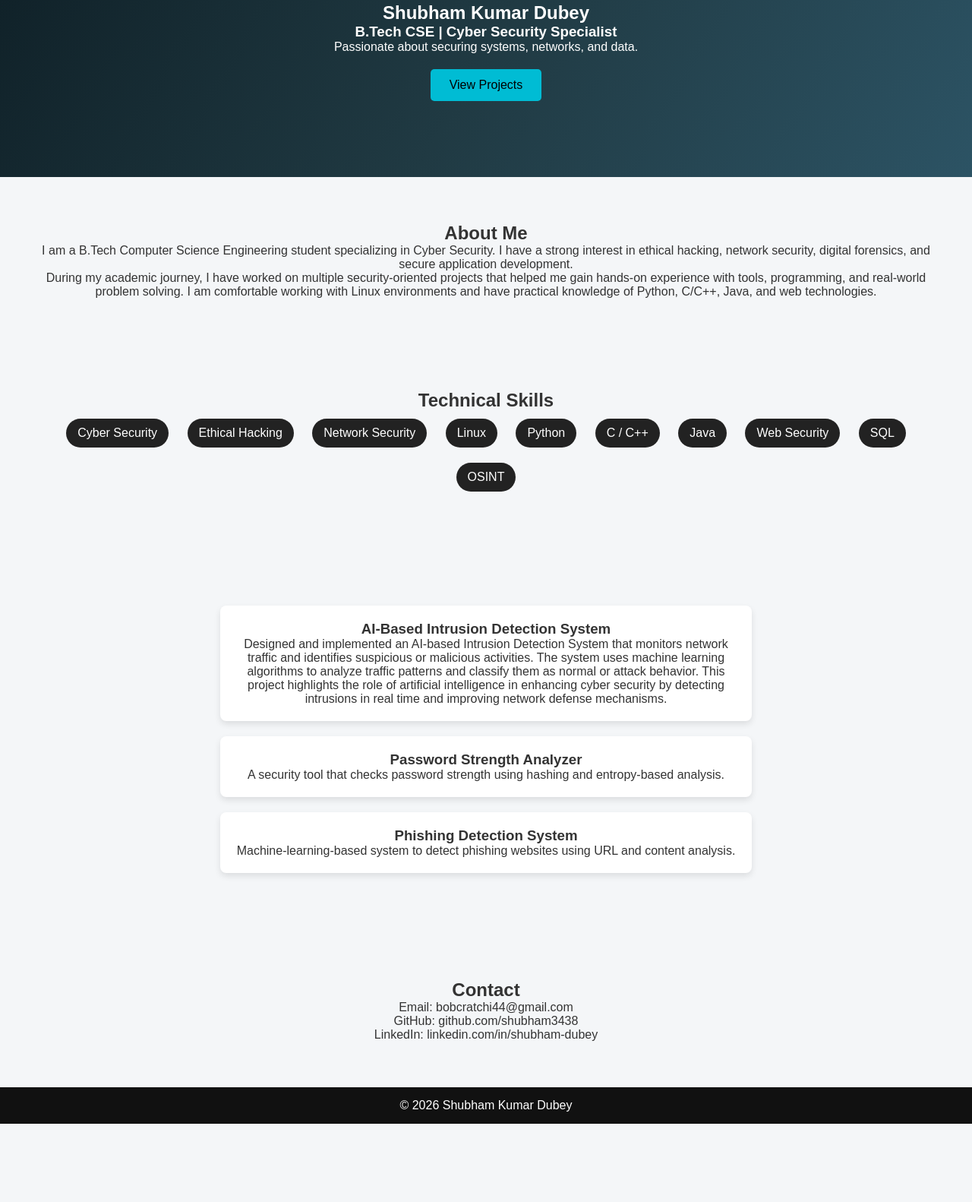
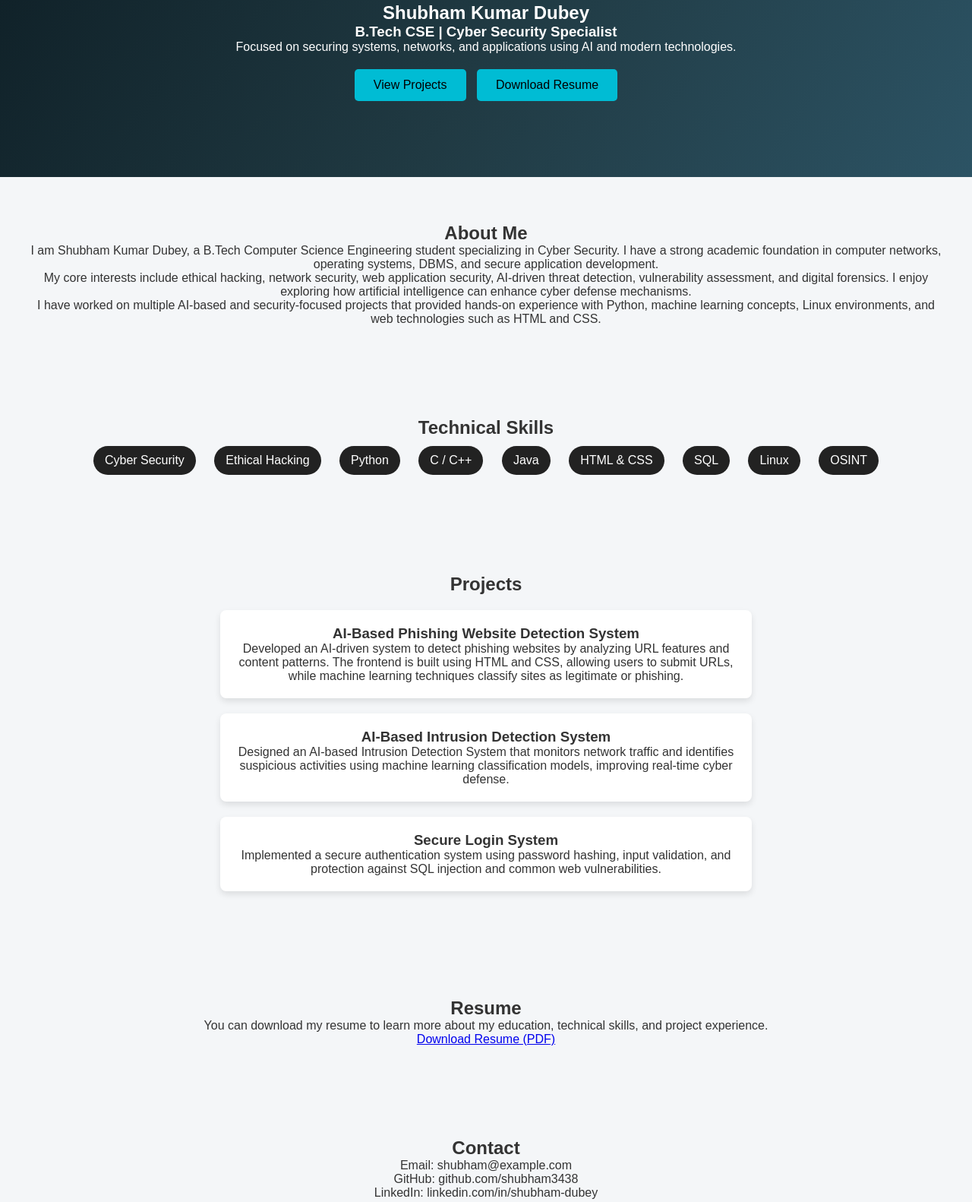
Before and after one commit to shubhshab/shubham2.github.io, a plain HTML site: page index.html in a window 1280 px wide. Shown: the part 155-1737 px from the top of the page at 76% size. Before the commit the page ends 1634 px from the top, so only its background shows below. Drawn offline with Linux system fonts and the light colour scheme.

Commit message:
Update index.html

```diff
--- a/index.html
+++ b/index.html
@@ -15,6 +15,7 @@
             <li><a href="#about">About</a></li>
             <li><a href="#skills">Skills</a></li>
             <li><a href="#projects">Projects</a></li>
+            <li><a href="#resume">Resume</a></li>
             <li><a href="#contact">Contact</a></li>
         </ul>
     </nav>
@@ -23,81 +24,103 @@
     <section class="hero">
         <h1>Shubham Kumar Dubey</h1>
         <h3>B.Tech CSE | Cyber Security Specialist</h3>
-        <p>Passionate about securing systems, networks, and data.</p>
+        <p>Focused on securing systems, networks, and applications using AI and modern technologies.</p>
+
         <a href="#projects" class="btn">View Projects</a>
+        <a href="resume.pdf" class="btn" style="margin-left:10px;" download>Download Resume</a>
     </section>
 
-    <!-- About -->
+    <!-- About Section -->
     <section id="about">
         <h2>About Me</h2>
+
         <p>
-            I am a B.Tech Computer Science Engineering student specializing in Cyber Security.
-            I have a strong interest in ethical hacking, network security, digital forensics,
-            and secure application development.
+            I am Shubham Kumar Dubey, a B.Tech Computer Science Engineering student specializing in
+            Cyber Security. I have a strong academic foundation in computer networks, operating systems,
+            DBMS, and secure application development.
         </p>
 
         <p>
-            During my academic journey, I have worked on multiple security-oriented projects that helped me
-            gain hands-on experience with tools, programming, and real-world problem solving.
-            I am comfortable working with Linux environments and have practical knowledge of Python,
-            C/C++, Java, and web technologies.
+            My core interests include ethical hacking, network security, web application security,
+            AI-driven threat detection, vulnerability assessment, and digital forensics.
+            I enjoy exploring how artificial intelligence can enhance cyber defense mechanisms.
         </p>
+
+        <p>
+            I have worked on multiple AI-based and security-focused projects that provided hands-on
+            experience with Python, machine learning concepts, Linux environments, and web technologies
+            such as HTML and CSS.
+        </p>
+
+
     </section>
 
-    <!-- Skills -->
+    <!-- Skills Section -->
     <section id="skills">
         <h2>Technical Skills</h2>
         <div class="skill-box">
             <span>Cyber Security</span>
             <span>Ethical Hacking</span>
-            <span>Network Security</span>
-            <span>Linux</span>
             <span>Python</span>
             <span>C / C++</span>
             <span>Java</span>
-            <span>Web Security</span>
+            <span>HTML & CSS</span>
             <span>SQL</span>
+            <span>Linux</span>
             <span>OSINT</span>
         </div>
     </section>
 
-    <!-- Projects -->
+    <!-- Projects Section -->
     <section id="projects">
+        <h2>Projects</h2>
 
+        <div class="project-card">
+            <h3>AI-Based Phishing Website Detection System</h3>
+            <p>
+                Developed an AI-driven system to detect phishing websites by analyzing URL features
+                and content patterns. The frontend is built using HTML and CSS, allowing users to
+                submit URLs, while machine learning techniques classify sites as legitimate or phishing.
+            </p>
+        </div>
 
         <div class="project-card">
             <h3>AI-Based Intrusion Detection System</h3>
             <p>
-        Designed and implemented an AI-based Intrusion Detection System that monitors network traffic
-        and identifies suspicious or malicious activities. The system uses machine learning algorithms
-        to analyze traffic patterns and classify them as normal or attack behavior.
-        This project highlights the role of artificial intelligence in enhancing cyber security
-        by detecting intrusions in real time and improving network defense mechanisms.
+                Designed an AI-based Intrusion Detection System that monitors network traffic and
+                identifies suspicious activities using machine learning classification models,
+                improving real-time cyber defense.
             </p>
         </div>
 
-
         <div class="project-card">
-            <h3>Password Strength Analyzer</h3>
-            <p>A security tool that checks password strength using hashing and entropy-based analysis.</p>
+            <h3>Secure Login System</h3>
+            <p>
+                Implemented a secure authentication system using password hashing, input validation,
+                and protection against SQL injection and common web vulnerabilities.
+            </p>
         </div>
-
-        <div class="project-card">
-            <h3>Phishing Detection System</h3>
-            <p>Machine-learning-based system to detect phishing websites using URL and content analysis.</p>
-        </div>
-
-
     </section>
 
-    <!-- Contact -->
+    <!-- Resume Section -->
+    <section id="resume">
+        <h2>Resume</h2>
+        <p>
+            You can download my resume to learn more about my education, technical skills,
+            and project experience.
+        </p>
+        <a href="resume.pdf" class="btn" download>Download Resume (PDF)</a>
+    </section>
+
+    <!-- Contact Section -->
     <section id="contact">
         <h2>Contact</h2>
-        <p>Email: bobcratchi44@gmail.com</p>
+        <p>Email: shubham@example.com</p>
         <p>GitHub: github.com/shubham3438</p>
         <p>LinkedIn: linkedin.com/in/shubham-dubey</p>
     </section>
 
+    <!-- Footer -->
     <footer>
         <p>© 2026 Shubham Kumar Dubey</p>
     </footer>
```
Lines whose indentation alone changed are shown as unchanged.
